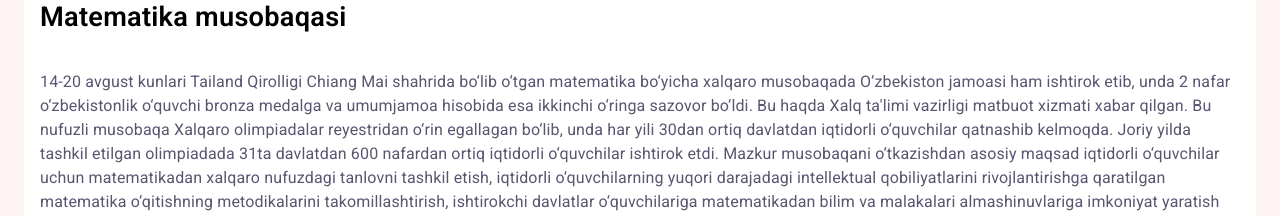
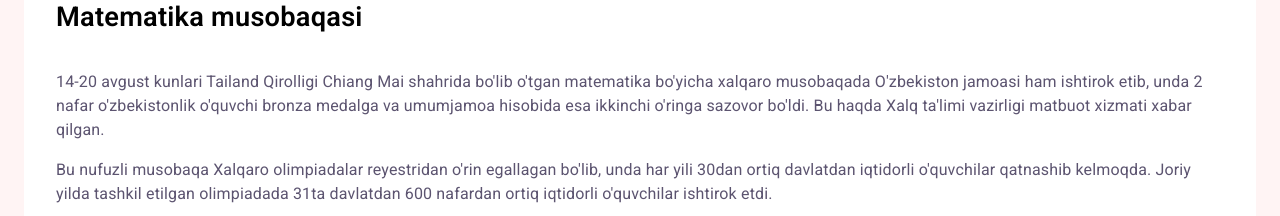
Before and after one commit to AsilbekJr/sps, a React (Vite) app: page /blog/3 in a window 1280 px wide. Shown: the part 672-888 px from the top of the page. Built offline with nearby package versions, Linux system fonts and the light colour scheme.

Commit message:
news section updated

```diff
--- a/src/Data/news.js
+++ b/src/Data/news.js
@@ -1,82 +1,108 @@
 export const newsData = [
   {
     id: 1,
-    title: "Matematika musobaqasi",
-    img: "https://i.guim.co.uk/img/media/d9c6521728bce0478d62d8c4262d76c312b8b096/0_8_3500_2100/master/3500.jpg?width=465&dpr=1&s=none",
-    desc: `Hic aspernatur, magnam orci anim, vel vivamus commodi inventore consectetur, sunt alias.
-        Officia nisl ut ullam, mollis ab temporibus voluptatem, mollitia architecto mauris per.
-        Sint delectus euismod rutrum, tincidunt eu fermentum ab? Hic platea nesciunt, euismod.`,
+    title: "O‘quvchilar o‘rtasida fan olimpiadalari tuman bosqichi o'tkazildi",
+    img: "https://storage.kun.uz/source/5/amKM9Pmy5k1WKMZD-bCZLZgTPGzhgZR4.jpg",
+    desc: [
+      `Asosiy fan olimpiadasining birinchi bosqichi uchun ta'lim muassasalarining direktorlari mas'ul hisoblanadi va tegishli o‘quv yilining boshidan 20 oktyabriga qadar o‘tkaziladi.`,
+
+      `Birinchi bosqichda har bir fan yo‘nalishida ballar ketma-ketligida 3 nafar g‘oliblar (1-2-3-o‘rinlar) aniqlanadi va tashkiliy qo‘mita qarori bilan ikkinchi bosqichda ishtirok etish uchun tavsiya etiladi.`,
+
+      `Asosiy fan olimpiadasining ikkinchi bosqichi uchun xalq ta'limi hududiy bo‘limlari mudirlari mas'ul hisoblanadi va tegishli o‘quv yilining kuzgi ta'til davrida o‘tkaziladi.`,
+
+      `Ikkinchi bosqichda har bir fan va sinf kesimida ishtirokchilar orasidan ballar ketma-ketligida 3 nafar (1-2-3-o‘rinlar) g‘olib aniqlanadi va hakamlar hay'ati qarori asosida tashkiliy qo‘mita tomonidan uchinchi bosqichda ishtirok etish uchun tavsiya etiladi.`,
+
+      `Asosiy fan olimpiadaning uchinchi bosqichi uchun xalq ta'limi hududiy boshqarmalari boshliqlari mas'ul bo‘lib, tegishli o‘quv yilining qishki ta'til davrida o‘tkaziladi.`,
+    ],
   },
   {
     id: 2,
-    title: "Matematika musobaqasi",
-    img: "https://i.guim.co.uk/img/media/d9c6521728bce0478d62d8c4262d76c312b8b096/0_8_3500_2100/master/3500.jpg?width=465&dpr=1&s=none",
-    desc: `Hic aspernatur, magnam orci anim, vel vivamus commodi inventore consectetur, sunt alias.
-        Officia nisl ut ullam, mollis ab temporibus voluptatem, mollitia architecto mauris per.
-        Sint delectus euismod rutrum, tincidunt eu fermentum ab? Hic platea nesciunt, euismod.`,
+    title:
+      "Farzandi xususiy bog‘cha va maktabga boradigan ota-onalarga soliqdan yengillik beriladi",
+    img: "https://lh3.googleusercontent.com/p/AF1QipOYnYKT0XjUzth23oeMKvGnqosmlUWZpcXrYW81=s1360-w1360-h1020",
+    desc: [
+      `Senatning 8 iyul kungi yalpi majlisida Soliq va Bojxona kodekslariga o‘zgartish va qo‘shimchalar kiritishga oid qonun ma’qullandi.`,
+
+      `Mazkur qonun bilan quyidagi o‘zgarishlar kutilmoqda:`,
+
+      `1) mobil aloqa xizmatlari uchun aksiz solig‘i stavkasi
+    tushiriladi;`,
+      `2)farzandlariga bog‘cha va maktablar ko‘rsatadigan ta’limga oid xizmatlar uchun ota-onalar (farzandlikka oluvchilar) tomonidan to‘lanadigan oyiga 3 mln so‘mgacha bo‘lgan to‘lovlar daromad solig‘idan ozod etiladi;`,
+      `3)talabalarning OTM hududida tashkil etgan pulli o‘quv kurslari, sport to‘garaklari va boshqa ta’lim xizmatlarini ko‘rsatishdan olingan daromadlari jami daromadlar tarkibiga kiritilmaydi;`,
+      `4)nodavlat bog‘chalar va maktablar, shu jumladan, davlat-xususiy sherikchiligidagi nodavlat bog‘cha va maktablarning qonunchilikda belgilangan ayrim turdagi xarajatlari jami daromadlar tarkibiga kiritilmaydi;`,
+      `5)belgilangan tartibda shakllantiriladigan ro‘yxatlar bo‘yicha tibbiyot asbob-uskunalari va buyumlarining ehtiyot qismlari hamda tibbiyot maqsadlari uchun sarflash materiallari importi QQSdan ozod qilinadi;`,
+      `6)chakana savdo va umumiy ovqatlanish, mehmonxona, avtotransportda yo‘lovchi va yuk tashish, transport vositalariga texnik xizmat ko‘rsatish, kompyuter xizmatlari, maishiy texnikani ta’mirlash, agro va veterinariya hamda ko‘ngilochar markazlarda xizmat ko‘rsatuvchi tadbirkorlik sub’yektlari uchun ijtimoiy soliqning 1 foizlik stavkasi qo‘llaniladi.`,
+    ],
   },
   {
     id: 3,
     title: "Matematika musobaqasi",
     img: "https://i.guim.co.uk/img/media/d9c6521728bce0478d62d8c4262d76c312b8b096/0_8_3500_2100/master/3500.jpg?width=465&dpr=1&s=none",
-    desc: `14-20 avgust kunlari Tailand Qirolligi Chiang Mai shahrida bo‘lib o‘tgan matematika bo‘yicha xalqaro musobaqada O‘zbekiston jamoasi ham ishtirok etib, unda 2 nafar o‘zbekistonlik o‘quvchi bronza medalga va umumjamoa hisobida esa ikkinchi o‘ringa sazovor bo‘ldi. Bu haqda Xalq ta'limi vazirligi matbuot xizmati xabar qilgan.
+    desc: [
+      `14-20 avgust kunlari Tailand Qirolligi Chiang Mai shahrida bo'lib o'tgan matematika bo'yicha xalqaro musobaqada O'zbekiston jamoasi ham ishtirok etib, unda 2 nafar o'zbekistonlik o'quvchi bronza medalga va umumjamoa hisobida esa ikkinchi o'ringa sazovor bo'ldi. Bu haqda Xalq ta'limi vazirligi matbuot xizmati xabar qilgan.`,
+      `Bu nufuzli musobaqa Xalqaro olimpiadalar reyestridan o'rin egallagan bo'lib, unda har yili 30dan ortiq davlatdan iqtidorli o'quvchilar qatnashib kelmoqda. Joriy yilda tashkil etilgan olimpiadada 31ta davlatdan 600 nafardan ortiq iqtidorli o'quvchilar ishtirok etdi.`,
 
-    Bu nufuzli musobaqa Xalqaro olimpiadalar reyestridan o‘rin egallagan bo‘lib, unda har yili 30dan ortiq davlatdan iqtidorli o‘quvchilar qatnashib kelmoqda. Joriy yilda tashkil etilgan olimpiadada 31ta davlatdan 600 nafardan ortiq iqtidorli o‘quvchilar ishtirok etdi.
-
-    Mazkur musobaqani o‘tkazishdan asosiy maqsad iqtidorli o‘quvchilar uchun matematikadan xalqaro nufuzdagi tanlovni tashkil etish,  iqtidorli o‘quvchilarning yuqori darajadagi intellektual qobiliyatlarini rivojlantirishga qaratilgan matematika o‘qitishning metodikalarini takomillashtirish, ishtirokchi davlatlar o‘quvchilariga matematikadan bilim va malakalari almashinuvlariga imkoniyat yaratish hamda xalqaro standartlarga muvofiq ta'lim muassasalarining o‘quv rejalari va dasturlarini yangilashdan iborat.
-
-    Musobaqada O‘zbekiston vakillarining munosib ishtirokini ta'minlash uchun “Bilimlar bellashuvi” musobaqasining tuman(shahar) bosqichida 1-5-o‘rinlarni egallagan 350  nafardan ortiq 7-8 sinf o‘quvchilari orasida 2 bosqichli tanlov o‘tkazildi. Natijada 4 nafar iqtidorli o‘quvchidan iborat terma jamoa shakllantirildi.`,
+      `Mazkur musobaqani o'tkazishdan asosiy maqsad iqtidorli o'quvchilar uchun matematikadan xalqaro nufuzdagi tanlovni tashkil etish,  iqtidorli o'quvchilarning yuqori darajadagi intellektual qobiliyatlarini rivojlantirishga qaratilgan matematika o'qitishning metodikalarini takomillashtirish, ishtirokchi davlatlar o'quvchilariga matematikadan bilim va malakalari almashinuvlariga imkoniyat yaratish hamda xalqaro standartlarga muvofiq ta'lim muassasalarining o'quv rejalari va dasturlarini yangilashdan iborat.`,
+      `Musobaqada O'zbekiston vakillarining munosib ishtirokini ta'minlash uchun “Bilimlar bellashuvi” musobaqasining tuman(shahar) bosqichida 1-5-o'rinlarni egallagan 350  nafardan ortiq 7-8 sinf o'quvchilari orasida 2 bosqichli tanlov o'tkazildi. Natijada 4 nafar iqtidorli o'quvchidan iborat terma jamoa shakllantirildi.`,
+    ],
   },
   {
     id: 4,
     title: "Ta'tildagi sayohatdan suratlar",
     img: "https://static.zarnews.uz/uploads/1/720__akgAsyIC1BNS5JV3dlC6x8i4UmiMc6_t.jpg",
-    desc: ` O'zbekistonning Samarqand, Buxoro va Xiva shaharlari dunyoning eng qadimiy va tarixiy shaharlari hisoblanadi. Ular UNESCO jahon merosi ro'yxatiga kiritilgan va ularning go'zalligi va tarixiy mazmunlari turistlarni jalb qiladi.
+    desc: [
+      ` O'zbekistonning Samarqand, Buxoro va Xiva shaharlari dunyoning eng qadimiy va tarixiy shaharlari hisoblanadi. Ular UNESCO jahon merosi ro'yxatiga kiritilgan va ularning go'zalligi va tarixiy mazmunlari turistlarni jalb qiladi.`,
 
-    Samarqand: Bu shahar "Afrosiyob" nomi bilan tanilgan va dunyoning eng qadimiy shaharlari qatorida hisoblanadi. Samarqandning eng mashhur joylari Registon maydoni, Gur-Emir maqbarasi, Bibi-Khanym masjidi va Shah-i-Zinda kompleksi.
+      `Samarqand: Bu shahar "Afrosiyob" nomi bilan tanilgan va dunyoning eng qadimiy shaharlari qatorida hisoblanadi. Samarqandning eng mashhur joylari Registon maydoni, Gur-Emir maqbarasi, Bibi-Khanym masjidi va Shah-i-Zinda kompleksi.`,
 
-    Buxoro: Bu shahar O'zbekistonning mazkur viloyatining markazi hisoblanadi. Buxoro, Islom madaniyatining markazi bo'lib, uning tarixiy joylari arasida Po-i-Kalyon kompleksi, Mir-i Arab madrasasi, Samoniy maqbarasi, Ark qal'a va Lyabi-Hauz majmui.
+      `Buxoro: Bu shahar O'zbekistonning mazkur viloyatining markazi hisoblanadi. Buxoro, Islom madaniyatining markazi bo'lib, uning tarixiy joylari arasida Po-i-Kalyon kompleksi, Mir-i Arab madrasasi, Samoniy maqbarasi, Ark qal'a va Lyabi-Hauz majmui.`,
 
-    Xiva: Xiva shahri Xorazm viloyatida joylashgan va uning ichki qal'asi Itchan Kala UNESCO jahon merosi ro'yxatiga kiritilgan. Xiva shahri, Islom madaniyatining eng qadimiy va eng yaxshi saqlangan namunalari bilan mashhur.
+      `Xiva: Xiva shahri Xorazm viloyatida joylashgan va uning ichki qal'asi Itchan Kala UNESCO jahon merosi ro'yxatiga kiritilgan. Xiva shahri, Islom madaniyatining eng qadimiy va eng yaxshi saqlangan namunalari bilan mashhur`,
 
-    Bu shaharlar O'zbekistonning tarixiy va madaniy merosi, shuningdek, uning go'zalligini aks ettiradi. Samarqand, Buxoro va Xiva shaharlarida sayohat qilish, O'zbekistonning eng qimmatbaho g'azablarini ko'rish va uning eng qadimiy tarixiy va madaniy merosini tajriba qilish imkoniyatini beradi.`,
+      `Bu shaharlar O'zbekistonning tarixiy va madaniy merosi, shuningdek, uning go'zalligini aks ettiradi. Samarqand, Buxoro va Xiva shaharlarida sayohat qilish, O'zbekistonning eng qimmatbaho g'azablarini ko'rish va uning eng qadimiy tarixiy va madaniy merosini tajriba qilish imkoniyatini beradi.`,
+    ],
   },
   {
     id: 5,
     title: "O'z qobilyatingni ko'rsat",
     img: "https://www.vancopayments.com/hubfs/Cheerful%20group%20of%20kids%20at%20school%20room%20having%20education%20activity.jpeg",
-    desc: `Oʻzbekiston Respublikasi Prezidentining 2019 yil 7 yanvardagi PQ-4097-sonli «Toshkent shahrida Amiti universitetini tashkil etish toʻg'risida»gi qarorida Toshkent shahri, Shayxontohur tumani, Labzak koʻchasi, 70 uy manzilidagi binoni 2019/2020 oʻquv yili boshlanguniga qadar rekonstruksiya qilish koʻrsatib oʻtilgan.
+    desc: [
+      `O'zbekiston Respublikasi Prezidentining 2019 yil 7 yanvardagi PQ-4097-sonli «Toshkent shahrida Amiti universitetini tashkil etish to'g'risida»gi qarorida Toshkent shahri, Shayxontohur tumani, Labzak ko'chasi, 70 uy manzilidagi binoni 2019/2020 o'quv yili boshlanguniga qadar rekonstruksiya qilish ko'rsatib o'tilgan.`,
 
-    Yuqoridagilardan kelib chiqib, 3 (uch) kun muddatda (2019 yil 13 fevralgacha) binoni rekonstruksiya qilish uchun tijorat takliflarini berishingizni soʻraymiz.
+      `Yuqoridagilardan kelib chiqib, 3 (uch) kun muddatda (2019 yil 13 fevralgacha) binoni rekonstruksiya qilish uchun tijorat takliflarini berishingizni so'raymiz.`,
 
-    Tijorat taklifi bilan birga quyidagi hujjatlar ham taqdim etiladi:
+      `Tijorat taklifi bilan birga quyidagi hujjatlar ham taqdim etiladi:
 
-    - tashkilotning davlat roʻyxatidan oʻtganligini tasdiqlovchi hujjat;
+    - tashkilotning davlat ro'yxatidan o'tganligini tasdiqlovchi hujjat;
 
-    - tanlov savdolari predmeti qiymatining kamida 20 foizi miqdoridagi aylanma mablag'larning yoki koʻrsatib oʻtilgan mablag'larni berishga bank kafolatnomasi;
+    - tanlov savdolari predmeti qiymatining kamida 20 foizi miqdoridagi aylanma mablag'larning yoki ko'rsatib o'tilgan mablag'larni berishga bank kafolatnomasi;
 
-    - tashkilotning qurilish ishlarini bajarish uchun zarur boʻlgan texnika va texnologiyalarning, mehnat resurslari va mutaxassislarning mavjudligi;
+    - tashkilotning qurilish ishlarini bajarish uchun zarur bo'lgan texnika va texnologiyalarning, mehnat resurslari va mutaxassislarning mavjudligi;
 
     - shartnomalar tuzish yuzasidan fuqarolik-muomala huquqiy layoqat va vakolatlar;
 
     - ustav sarmoyasining miqdori;
 
-    - tanlov obyektiga oʻxshash obyektlarda ishlash tajribasining mavjudligi;
+    - tanlov obyektiga o'xshash obyektlarda ishlash tajribasining mavjudligi;
 
-    - oʻz kuchlari bilan ilgari bajarilgan ish hajmlari toʻg'risidagi maʼlumotlar;
+    - o'z kuchlari bilan ilgari bajarilgan ish hajmlari to'g'risidagi ma'lumotlar;
 
-    - tanlov obyektida oʻz kuchlari bilan bajariladigan ishlarning moʻljallanayotgan hajmi (foizlarda).
+    - tanlov obyektida o'z kuchlari bilan bajariladigan ishlarning mo'ljallanayotgan hajmi (foizlarda).
 
     - tashkilot qayta tashkil etish, tugatilish yoki bankrotlik bosqichida emasligini tasdiqlovchi hujjat;
 
-    - tashkilotning sud yoki hakamlik muhokamasida ishi koʻrib chiqilmayotgaligini tasdiqlovchi hujjat.
-
-    `,
+    - tashkilotning sud yoki hakamlik muhokamasida ishi ko'rib chiqilmayotgaligini tasdiqlovchi hujjat.`,
+    ],
   },
   {
     id: 6,
     title: "Mental arifmetika darslari haqida",
     img: "https://bloximages.chicago2.vip.townnews.com/kenoshanews.com/content/tncms/assets/v3/editorial/c/fb/cfbcf29a-7ca2-11ed-92d0-6bac2a480772/639b617f051e4.image.jpg?resize=778%2C500",
-    desc: `Bizning hayotdagi omadimiz ko‘p holda bizning aql-idrokimizga bog‘liq. Mental arifmetika bu san'at va aql-idrokni rivojlantiruvchi dasturdir. O‘zbekistonda ilk bora Next Step Up School innovasion maktabi sertifikatlangan trenerlar bilan birgalikda «Mental arifmetika» dasturini taqdim etmoqda. Ushbu dastur yordamida bolalar nafaqat o‘qishida muvaffaqiyatga erishadilar, balki hayot motivasiyasi (ichki turtki)ga ega bo‘lib, maqsadga iltinuvchan bo‘ladi.`,
+    desc: [
+      `Bizning hayotdagi omadimiz ko'p holda bizning aql-idrokimizga bog'liq.`,
+      `Mental arifmetika bu san'at va aql-idrokni rivojlantiruvchi dasturdir.`,
+      ` O'zbekistonda ilk bora Next Step Up School innovasion maktabi sertifikatlangan trenerlar bilan birgalikda «Mental arifmetika» dasturini taqdim etmoqda.`,
+      `Ushbu dastur yordamida bolalar nafaqat o'qishida muvaffaqiyatga erishadilar, balki hayot motivasiyasi (ichki turtki)ga ega bo'lib, maqsadga iltinuvchan bo'ladi.`,
+    ],
   },
 ];
--- a/src/NewsDetail.jsx
+++ b/src/NewsDetail.jsx
@@ -62,10 +62,10 @@ const NewsDetail = () => {
           <Box
             sx={{
               padding: {
-                lg: "2rem 1rem",
-                md: "2rem 1rem",
-                sm: "1rem",
-                xs: "1rem",
+                lg: "2rem 2rem",
+                md: "2rem 2rem",
+                sm: "1.5rem",
+                xs: "1.5rem",
               },
             }}
           >
@@ -124,7 +124,9 @@ const NewsDetail = () => {
                 },
               }}
             >
-              {data.desc}
+              {data.desc?.map((item) => (
+                <Typography sx={{ my: "1rem" }}>{item}</Typography>
+              ))}
             </Typography>
           </Box>
         </Box>
```
Also changed, not shown: src/Components/Menu/Blog.jsx (+14 -3 lines).
